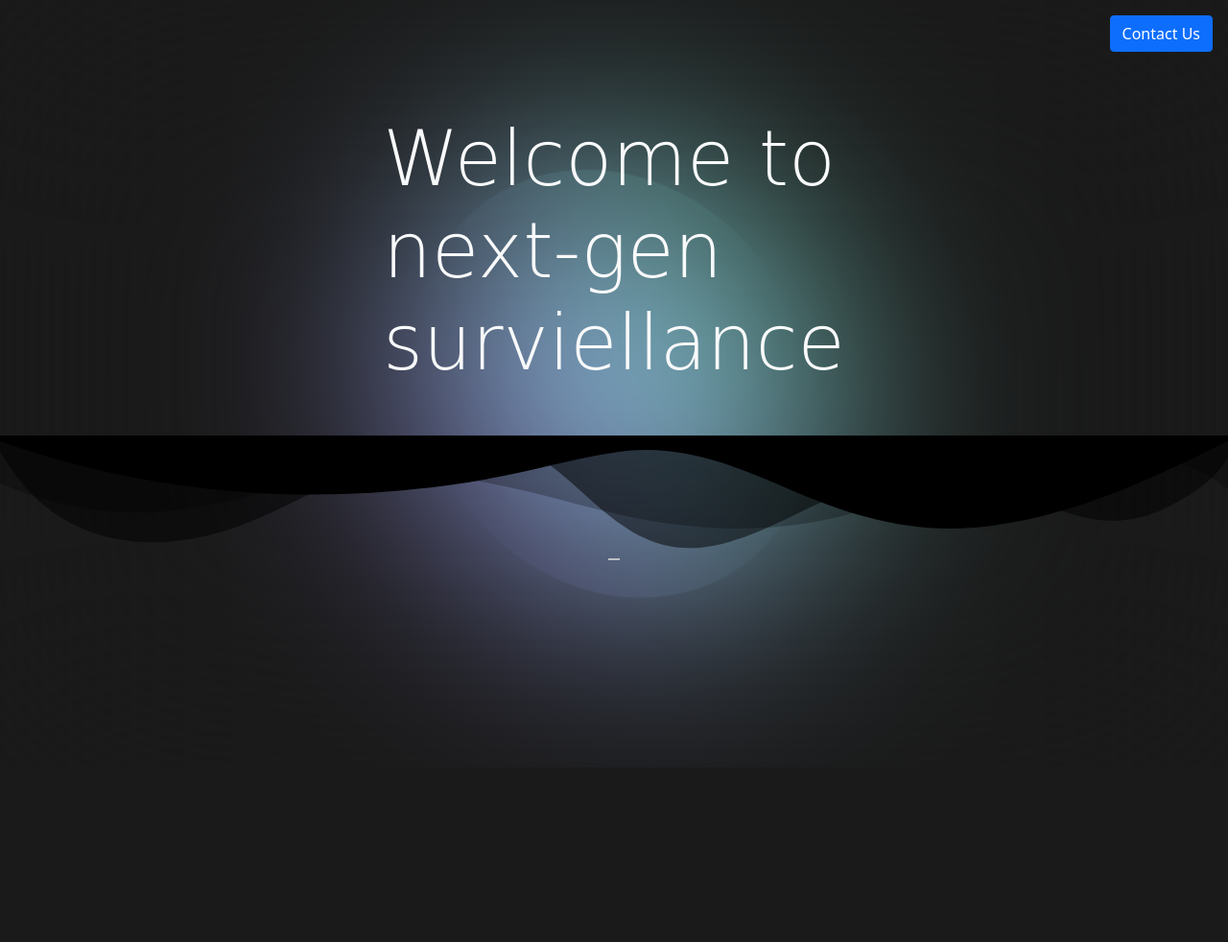
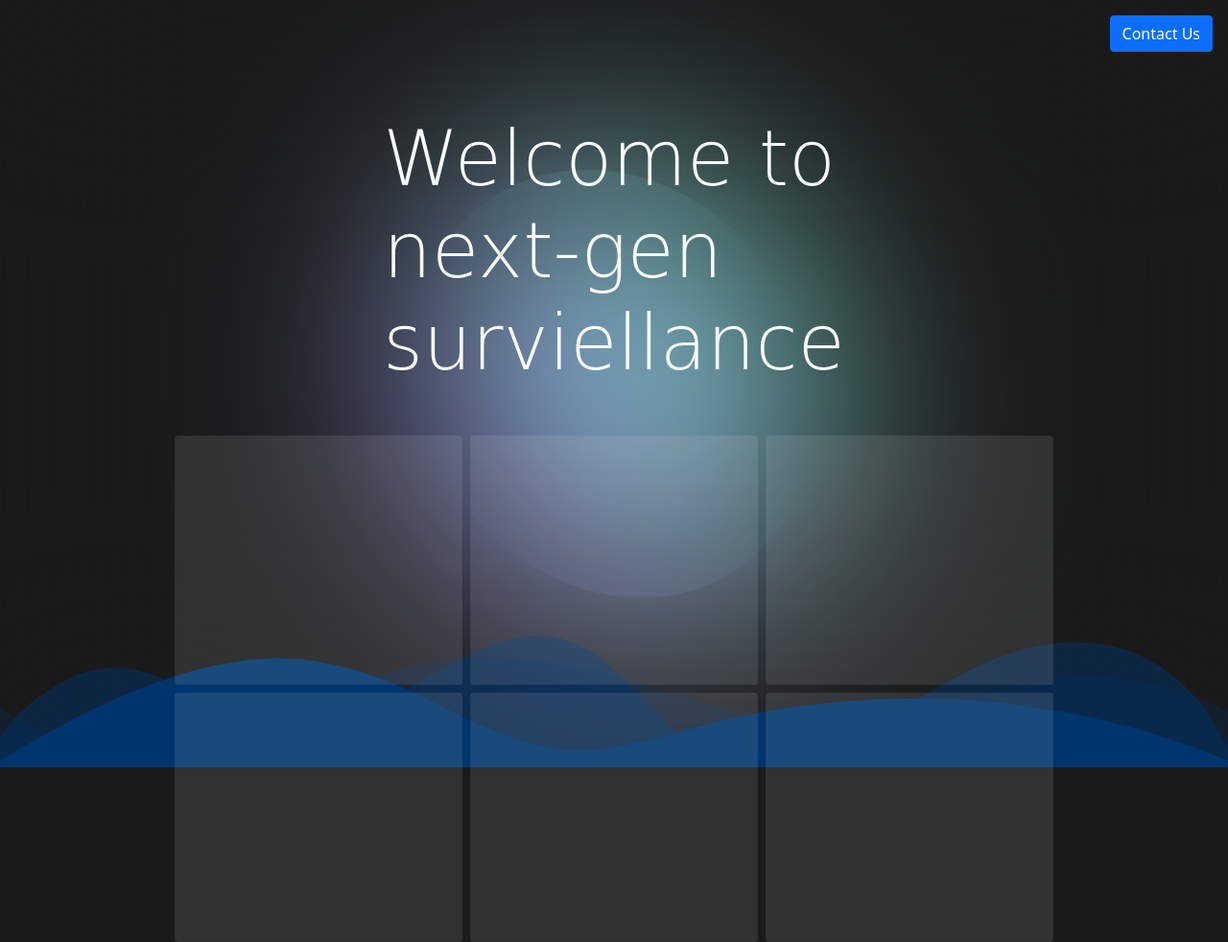
Before and after one commit to RickeyZh/YRHacks2023, a website: page index1.html in a window 1280 px wide. Shown: the whole page at 96% size. Before the commit the page ends 800 px from the top, so only its background shows below. Drawn offline with nearby package versions, Linux system fonts and the light colour scheme; a web font is replaced by a local one.

Commit message:
animation stuff

```diff
--- a/index1.html
+++ b/index1.html
@@ -71,13 +71,18 @@
         </svg>
       </div>
     </section>
-    <section class="d-flex justify-content-center" id="cards">
+    <section
+      class="d-flex justify-content-center align-items-center"
+      id="card-section"
+    >
+      <div id="cards">
         <div class="card"></div>
         <div class="card"></div>
         <div class="card"></div>
         <div class="card"></div>
         <div class="card"></div>
         <div class="card"></div>
+      </div>
     </section>
   </body>
 </html>
--- a/style.css
+++ b/style.css
@@ -1,7 +1,7 @@
 body{
     height: 100vh;
     margin: 0rem;
-    overflow: hidden;
+    /* overflow: hidden;  */
     background-color: rgb(26, 26, 26) !important;
 }
 @keyframes rotate {
@@ -46,3 +46,46 @@ body{
     font-size: 120px;
     color: white !important;
 }
+#home-img{
+    position: absolute;
+    top: 0 ;
+    left: 0;
+    height: 400px;
+    width: 600px;
+}
+.custom-shape-divider-bottom-1677894750 {
+    position: absolute;
+    bottom: 0;
+    left: 0;
+    width: 100%;
+    overflow: hidden;
+    line-height: 0;
+    transform: rotate(180deg);
+}
+
+.custom-shape-divider-bottom-1677894750 svg {
+    position: relative;
+    display: block;
+    width: calc(100% + 1.3px);
+    height: 150px;
+}
+
+.custom-shape-divider-bottom-1677894750 .shape-fill {
+    fill: #00346D;
+}
+
+#cards{
+
+    display: flex;
+    flex-wrap: wrap;
+    gap: 8px;
+    max-width: 916px;
+    width: calc(100% - 20px);
+}
+.card {
+    background-color: rgb(255, 255, 255, 0.1);
+    opacity: 10%;
+    border-radius: 10px;
+    height: 260px;
+    width:300px;
+  }
```
Lines whose indentation alone changed are shown as unchanged.
